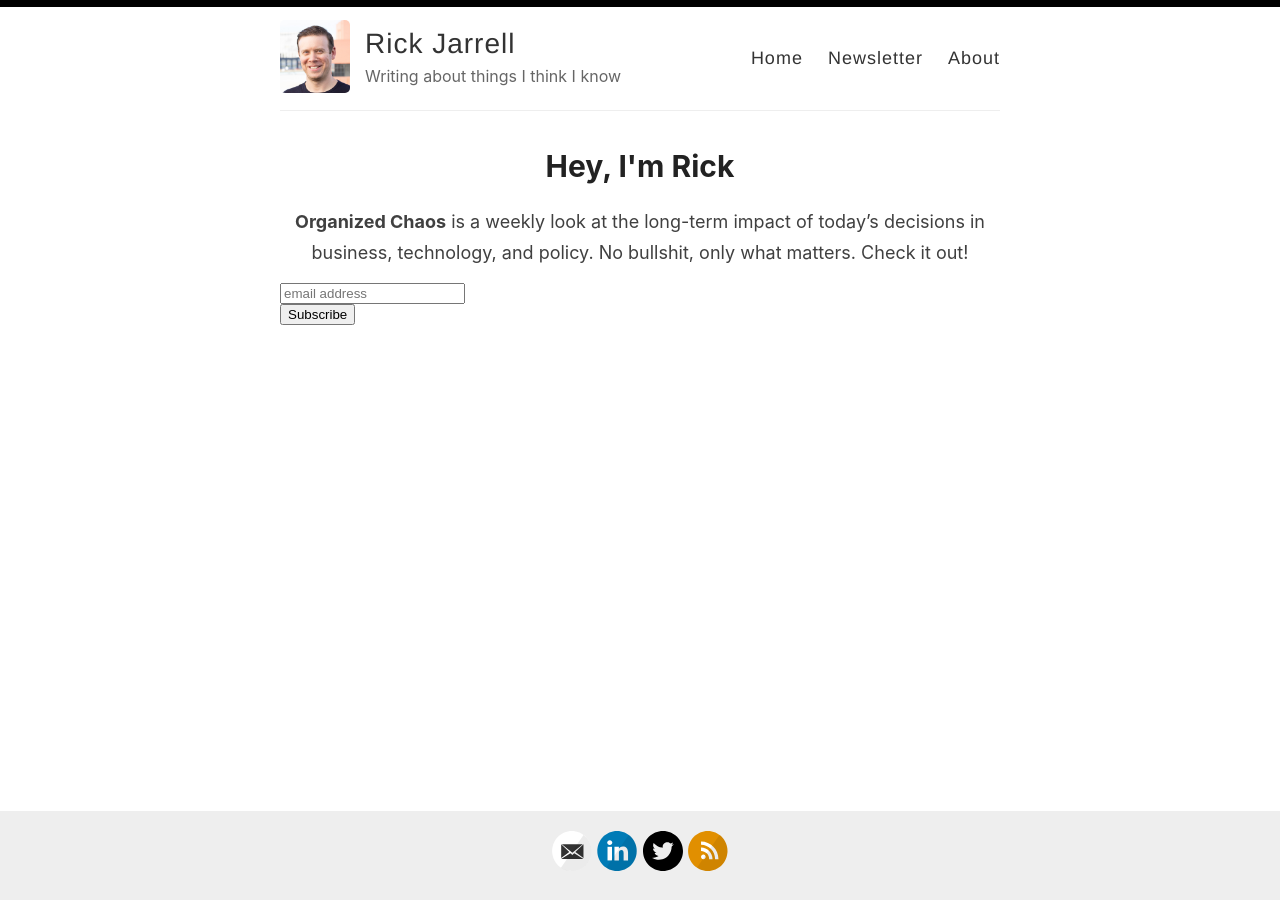
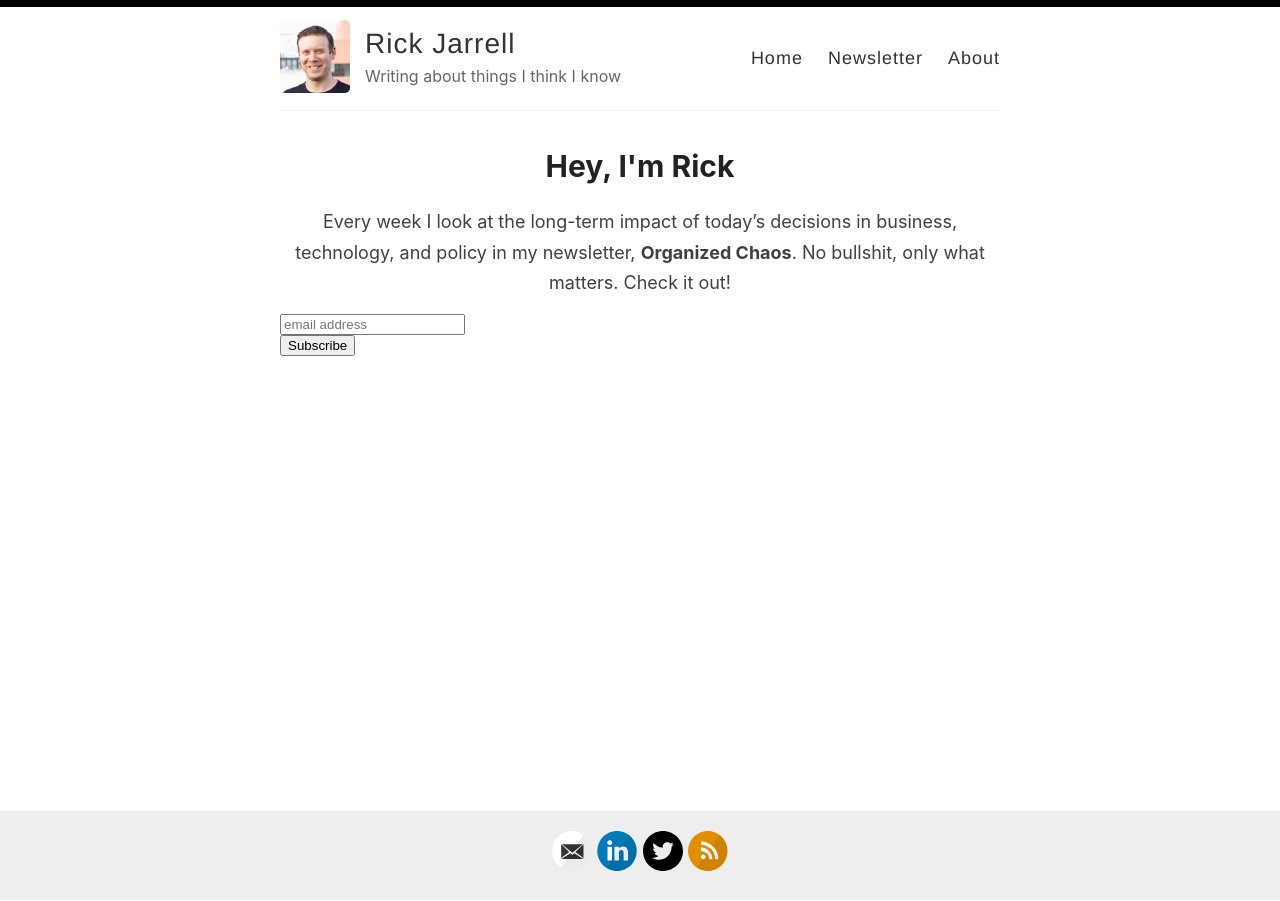
Before and after one commit to rickjarrell/backupblog, a Jekyll site: the page built from index.html, in a window 1280 px wide. Built offline with Jekyll 4.4.1, drawn with Linux system fonts in a browser that asks for light colours; the list of posts is cut into pages by our own code; comment, search, counter and statistics services are not loaded.

Commit message:
Update index.html

```diff
--- a/index.html
+++ b/index.html
@@ -2,7 +2,7 @@
 layout: default
 ---
 <h1>Hey, I'm Rick</h1>
-<p align = center><b>Organized Chaos</b> is a weekly look at the long-term impact of today’s decisions in business, technology, and policy. No bullshit, only what matters. Check it out!</p>
+<p align = center>Every week I look at the long-term impact of today’s decisions in business, technology, and policy in my newsletter, <b>Organized Chaos</b>. No bullshit, only what matters. Check it out!</p>
 <!-- Begin Mailchimp Signup Form -->
 <link href="//cdn-images.mailchimp.com/embedcode/horizontal-slim-10_7.css" rel="stylesheet" type="text/css">
 <style type="text/css">
```
